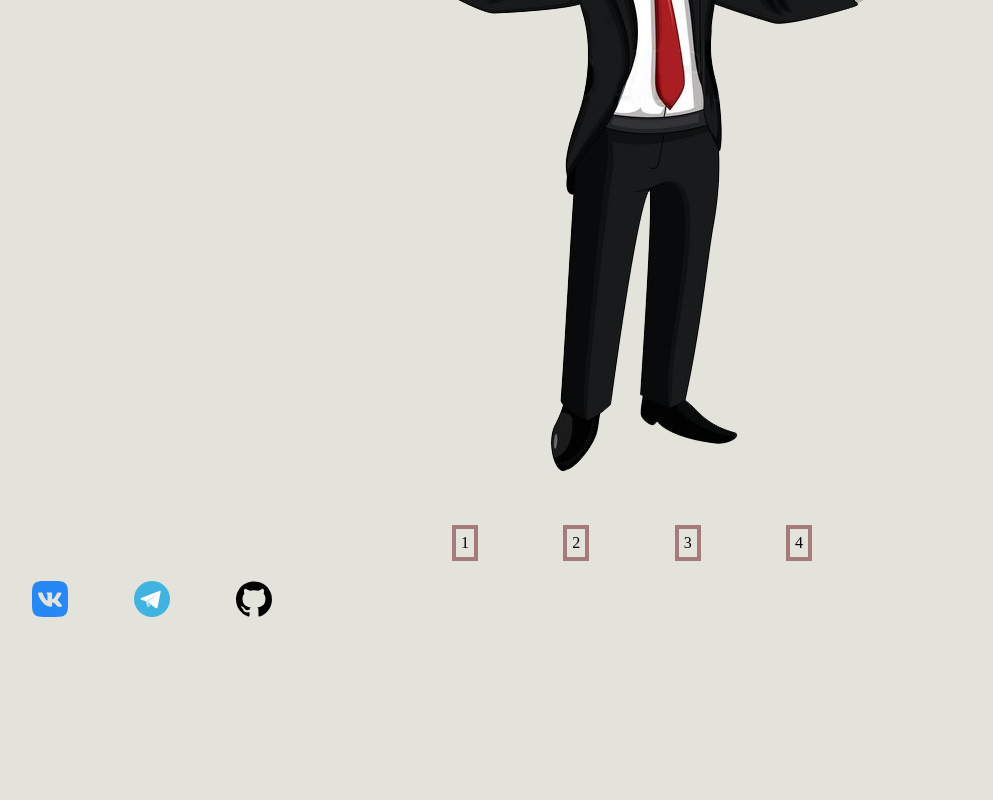
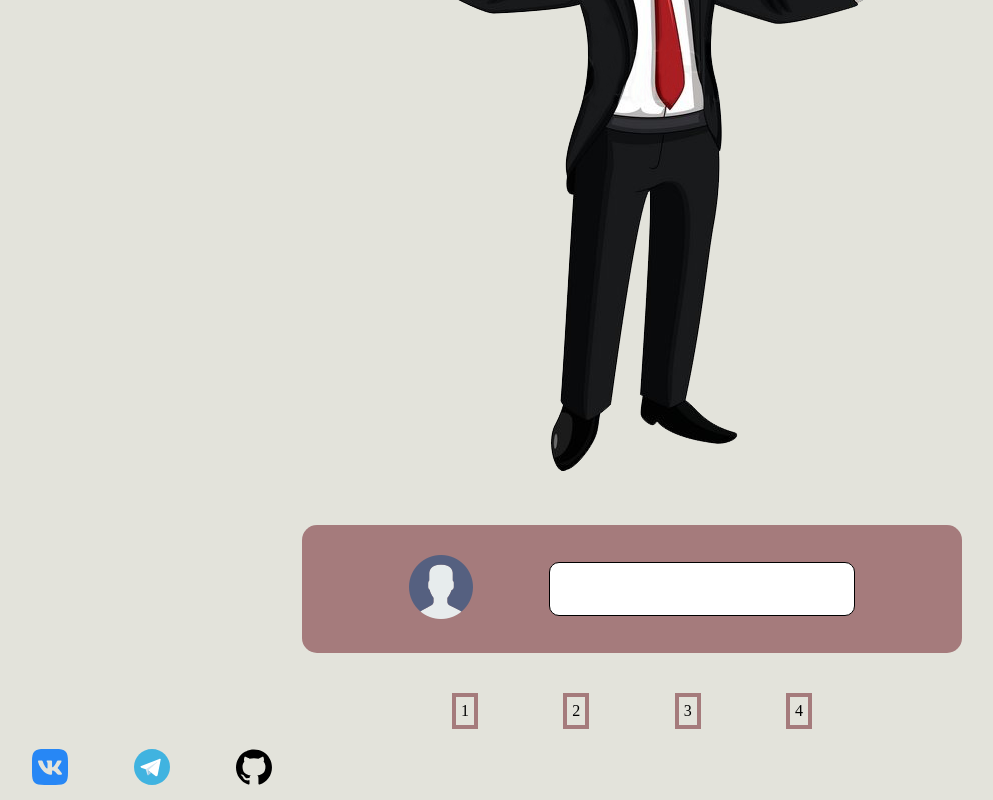
Before and after one commit to iVoodoo/Web_4_term, a plain HTML site: page Lab 1/horizontalMenu.html in a window 1280 px wide. Shown: the part 427-1227 px from the top of the page, without its empty margins (8-1001 px from the left). Before the commit the page ends 1059 px from the top, so only its background shows below. Drawn offline with Linux system fonts and the light colour scheme.

Commit message:
add comment block

```diff
--- a/Lab 1/horizontalMenu.html
+++ b/Lab 1/horizontalMenu.html
@@ -24,6 +24,18 @@
             <img src="img/person.png" alt="">
         </div>
     </section>
+    <section class="comment-block">
+        <div class="container">
+            <div class="comment__wrapper">
+                <div class="comment__img">
+                    <img src="/Lab 1/img/user.png" alt="">
+                </div>
+                <div class="comment__text">
+                    <input type="text">
+                </div>
+            </div>
+        </div>
+    </section>
     <footer>
         <div class="container">
             <div class="wrapper">
--- a/Lab 1/style.css
+++ b/Lab 1/style.css
@@ -204,3 +204,23 @@ body {
     width: 36px;
     background-image: url(img/github-logo.svg);
 }
+
+.comment-block {
+    margin-bottom: 40px;
+}
+.comment__wrapper {
+    margin: 0 auto;
+    width: 50%;
+    background-color: #a57b7c;
+    padding: 30px;
+    border-radius: 15px;
+    display: flex;
+    justify-content: space-evenly;
+    align-items: center;
+}
+.comment__text input {
+    width: 300px;
+    height: 50px;
+    border-radius: 10px;
+    border: 1px solid #000;
+}
```
Also changed, not shown: Lab 1/multilevelmenu.html (+12 -0 lines), Lab 1/submenu.html (+12 -0 lines), Lab 1/verticalMenu.html (+12 -0 lines), Lab 1/img/user.png (added).
